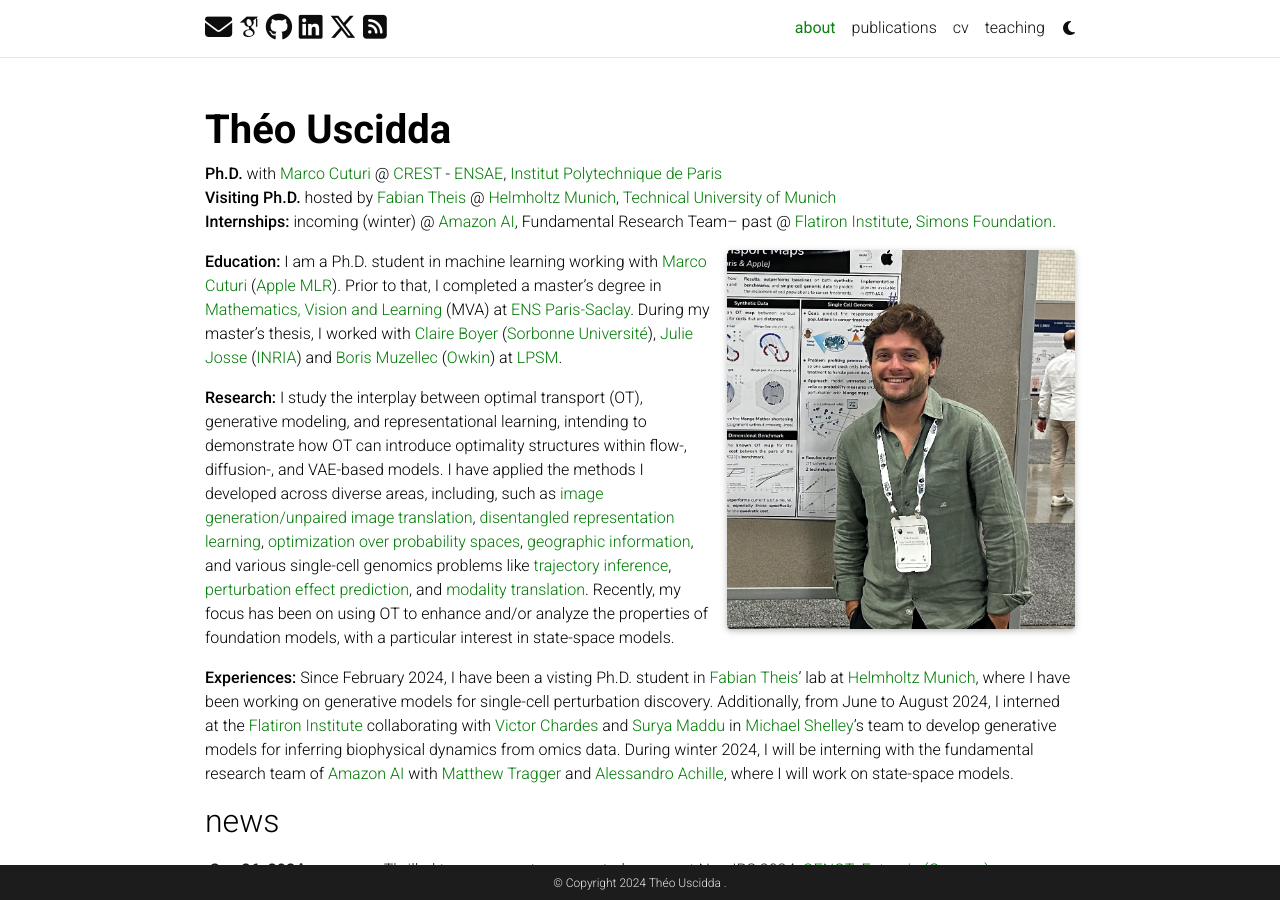
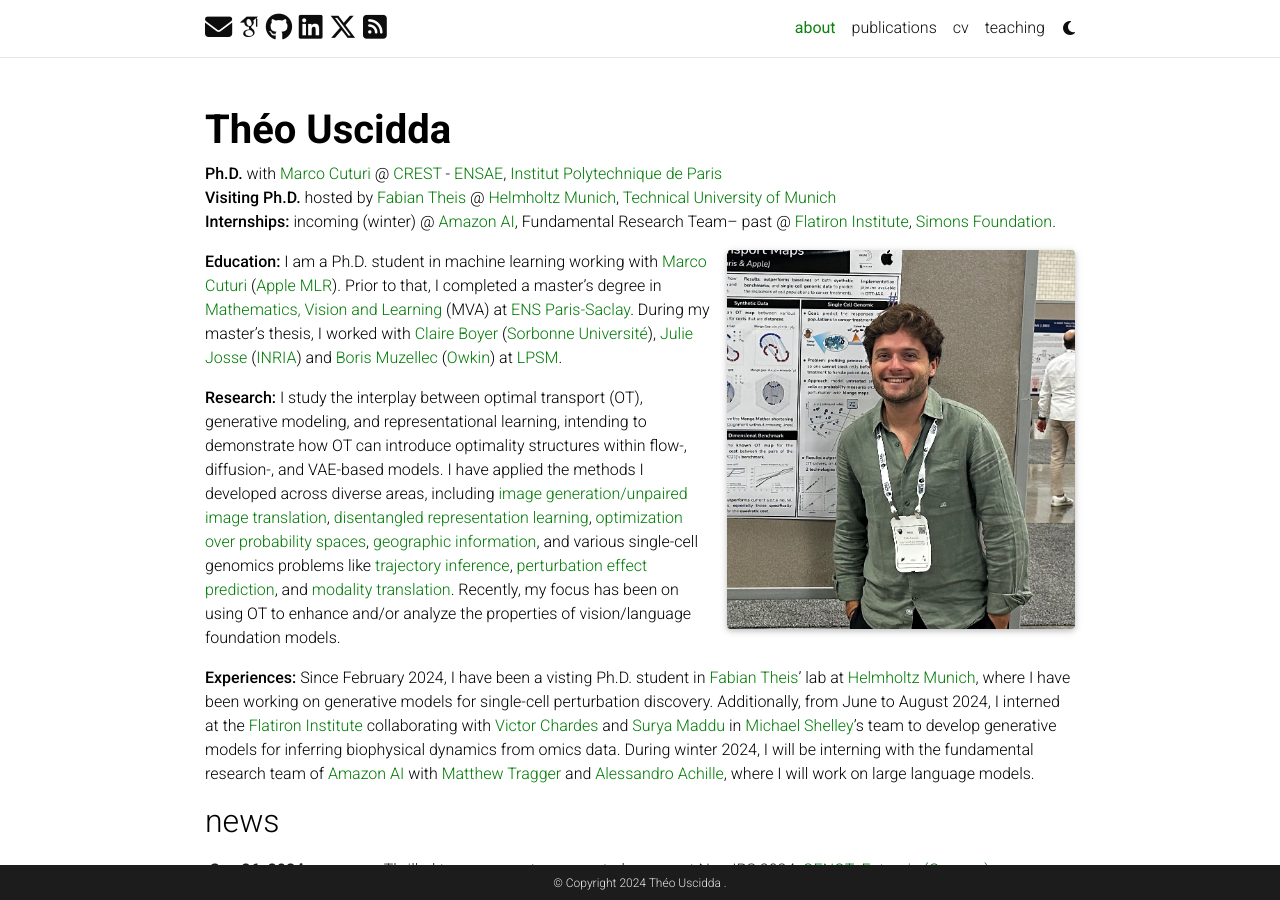
Before and after one commit to theouscidda6/theouscidda6.github.io, a Jekyll site: the page built from _pages/about.md, in a window 1280 px wide and 900 px high. Built offline with Jekyll 4.4.1, drawn with Linux system fonts in a browser that asks for light colours; full-size pictures stand in for the smaller copies a plugin makes; some web fonts are replaced; comment, search, counter and statistics services are not loaded; a style sheet for code colours, icons or effects is not loaded.

Commit message:
update bio

```diff
--- a/_pages/about.md
+++ b/_pages/about.md
@@ -23,17 +23,17 @@
 
 **Research:** I study the interplay between optimal transport (OT), generative modeling, and representational learning,
 intending to demonstrate how OT can introduce optimality structures within flow-, diffusion-, and VAE-based models.
-I have applied the methods I developed across diverse areas, including, such as [image generation/unpaired image translation](https://arxiv.org/pdf/2311.15100.pdf),
+I have applied the methods I developed across diverse areas, including [image generation/unpaired image translation](https://arxiv.org/pdf/2311.15100.pdf),
 [disentangled representation learning](https://arxiv.org/abs/2407.07829), [optimization over probability spaces](https://arxiv.org/pdf/2406.08938),
 [geographic information](https://arxiv.org/pdf/2410.11709),
 and various single-cell genomics problems like [trajectory inference](https://arxiv.org/pdf/2310.09254.pdf),
 [perturbation effect prediction](https://proceedings.mlr.press/v202/uscidda23a/uscidda23a.pdf), and
 [modality translation](https://arxiv.org/pdf/2310.09254.pdf).
 Recently, my focus has been on using OT to enhance and/or analyze the properties
-of foundation models, with a particular interest in state-space models.
+of vision/language foundation models.
 <!-- Broadly speaking, I thrive on exploring diverse learning paradigms, as I believe the most creative and impactful research ideas emerge from the synergies between different fields. -->
 
-**Experiences:** Since February 2024, I have been a visting Ph.D. student in [Fabian Theis](https://www.helmholtz-munich.de/en/icb/pi/fabian-theis)' lab at [Helmholtz Munich](https://www.helmholtz-munich.de/en), where I have been working on generative models for single-cell perturbation discovery. Additionally, from June to August 2024, I interned at the [Flatiron Institute](https://www.simonsfoundation.org/flatiron/) collaborating with [Victor Chardes](https://www.simonsfoundation.org/people/victor-chardes/) and [Surya Maddu](https://www.simonsfoundation.org/people/suryanarayana-maddu/) in [Michael Shelley](https://math.nyu.edu/~shelley/)'s team to develop generative models for inferring biophysical dynamics from omics data. During winter 2024, I will be interning with the fundamental research team of [Amazon AI](https://www.amazon.science/) with [Matthew Tragger](https://scholar.google.com/citations?user=g3sXAWkAAAAJ&hl=en) and [Alessandro Achille](https://alexachi.github.io/), where I will work on state-space models.
+**Experiences:** Since February 2024, I have been a visting Ph.D. student in [Fabian Theis](https://www.helmholtz-munich.de/en/icb/pi/fabian-theis)' lab at [Helmholtz Munich](https://www.helmholtz-munich.de/en), where I have been working on generative models for single-cell perturbation discovery. Additionally, from June to August 2024, I interned at the [Flatiron Institute](https://www.simonsfoundation.org/flatiron/) collaborating with [Victor Chardes](https://www.simonsfoundation.org/people/victor-chardes/) and [Surya Maddu](https://www.simonsfoundation.org/people/suryanarayana-maddu/) in [Michael Shelley](https://math.nyu.edu/~shelley/)'s team to develop generative models for inferring biophysical dynamics from omics data. During winter 2024, I will be interning with the fundamental research team of [Amazon AI](https://www.amazon.science/) with [Matthew Tragger](https://scholar.google.com/citations?user=g3sXAWkAAAAJ&hl=en) and [Alessandro Achille](https://alexachi.github.io/), where I will work on large language models.
 
   <!-- <strong>Ph.D.</strong> with <a href="https://marcocuturi.net/">Marco Cuturi</a> @ <a href="https://crest.science/">CREST</a> - <a href="https://www.ensae.fr/">ENSAE</a>, <a href="https://www.ip-paris.fr/">Institut Polytechnique de Paris</a> <br>
   <strong>Visiting Ph.D.</strong> hosted by <a href="https://www.helmholtz-munich.de/en/icb/pi/fabian-theis">Fabian Theis</a> @ <a href="https://www.helmholtz-munich.de/en/icb/pi/fabian-theis">Helmholtz Munich</a>, <a href="https://www.tum.de/en/">Technical University of Munich</a> <br>
```
